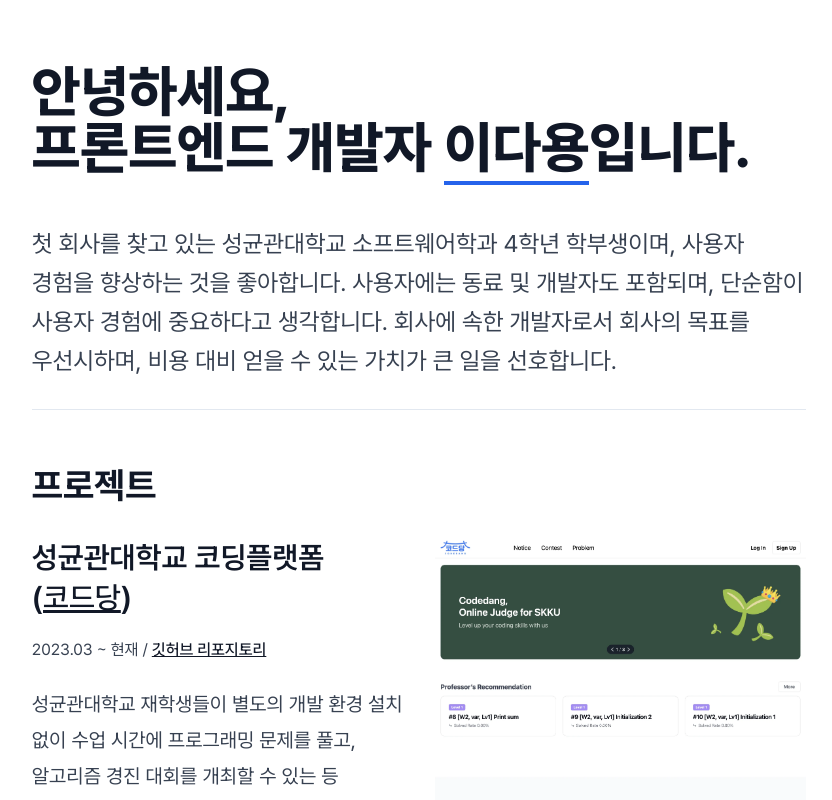
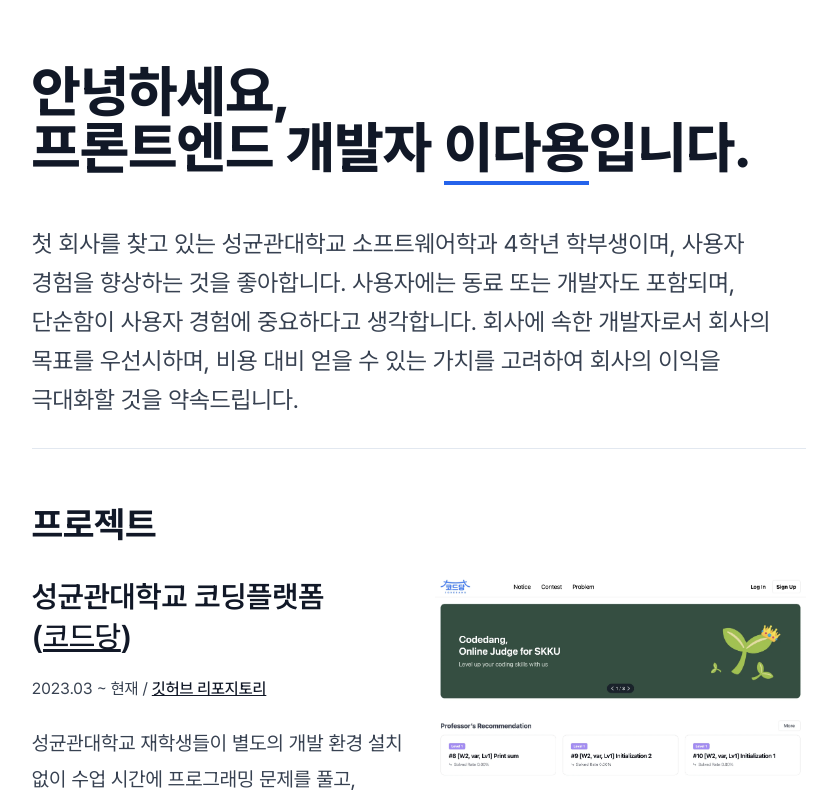
Before and after one commit to dayongkr/resume, a Next.js app: page / in a window 1280 px wide. Shown: the top 800 px of the page, without its empty margins (221-1053 px from the left). Built offline with nearby package versions, Linux system fonts and the light colour scheme.

Commit message:
fix(bio): change contents

```diff
--- a/src/app/_components/BioSection.tsx
+++ b/src/app/_components/BioSection.tsx
@@ -10,8 +10,8 @@
       </h1>
       <p className="text-lg !leading-relaxed md:text-2xl">
         첫 회사를 찾고 있는 성균관대학교 소프트웨어학과 4학년 학부생이며, 사용자 경험을 향상하는 것을 좋아합니다.
-        사용자에는 동료 및 개발자도 포함되며, 단순함이 사용자 경험에 중요하다고 생각합니다. 회사에 속한 개발자로서
-        회사의 목표를 우선시하며, 비용 대비 얻을 수 있는 가치가 큰 일을 선호합니다.
+        사용자에는 동료 또는 개발자도 포함되며, 단순함이 사용자 경험에 중요하다고 생각합니다. 회사에 속한 개발자로서
+        회사의 목표를 우선시하며, 비용 대비 얻을 수 있는 가치를 고려하여 회사의 이익을 극대화할 것을 약속드립니다.
       </p>
     </Section>
   );
```
